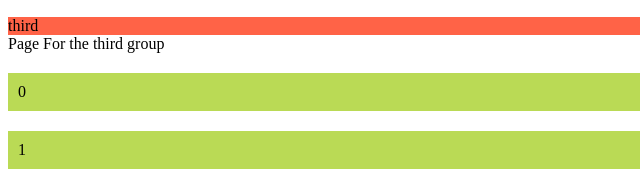
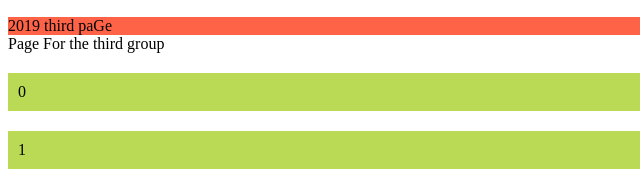
Before and after one commit to aleks-frontend/inject-contents-2, a website: page index.html in a window 1280 px wide. Shown: the part 193-377 px from the top of the page, 0-640 px from the left. Drawn offline with Linux system fonts and the light colour scheme.

Commit message:
chore: fixed the id naming issues

```diff
--- a/index.html
+++ b/index.html
@@ -51,7 +51,7 @@
         <div class="pageNumber"></div>
     </div>
 
-    <div class="page" data-page-heading="Page For the third group" data-page-contents="true" data-page-group="third">
+    <div class="page" data-page-heading="Page For the third group" data-page-contents="true" data-page-group="2019 third paGe">
         <div class="pageNumber"></div>
     </div>
 
--- a/js/inject-controller.js
+++ b/js/inject-controller.js
@@ -16,7 +16,7 @@
         if ( i == 0 || !groups.includes(pageGroup) ) {
             const table = document.createElement('div');
             table.classList.add('table');
-            table.setAttribute('id', pageGroup);
+            table.setAttribute('id', 'group-' + pageGroup.replace(/\s+/g, '-').toLowerCase());
 
             const header = document.createElement('div');
             header.classList.add('table__row', 'table__header');
@@ -38,7 +38,7 @@
         value.innerText = pageNum;
         row.appendChild(value);
 
-        document.querySelector(`#${pageGroup}`).appendChild(row);
+        document.querySelector(`#group-${pageGroup.replace(/\s+/g, '-').toLowerCase()}`).appendChild(row);
 
         if ( !groups.includes(pageGroup) ) groups.push(pageGroup);
     });
```
